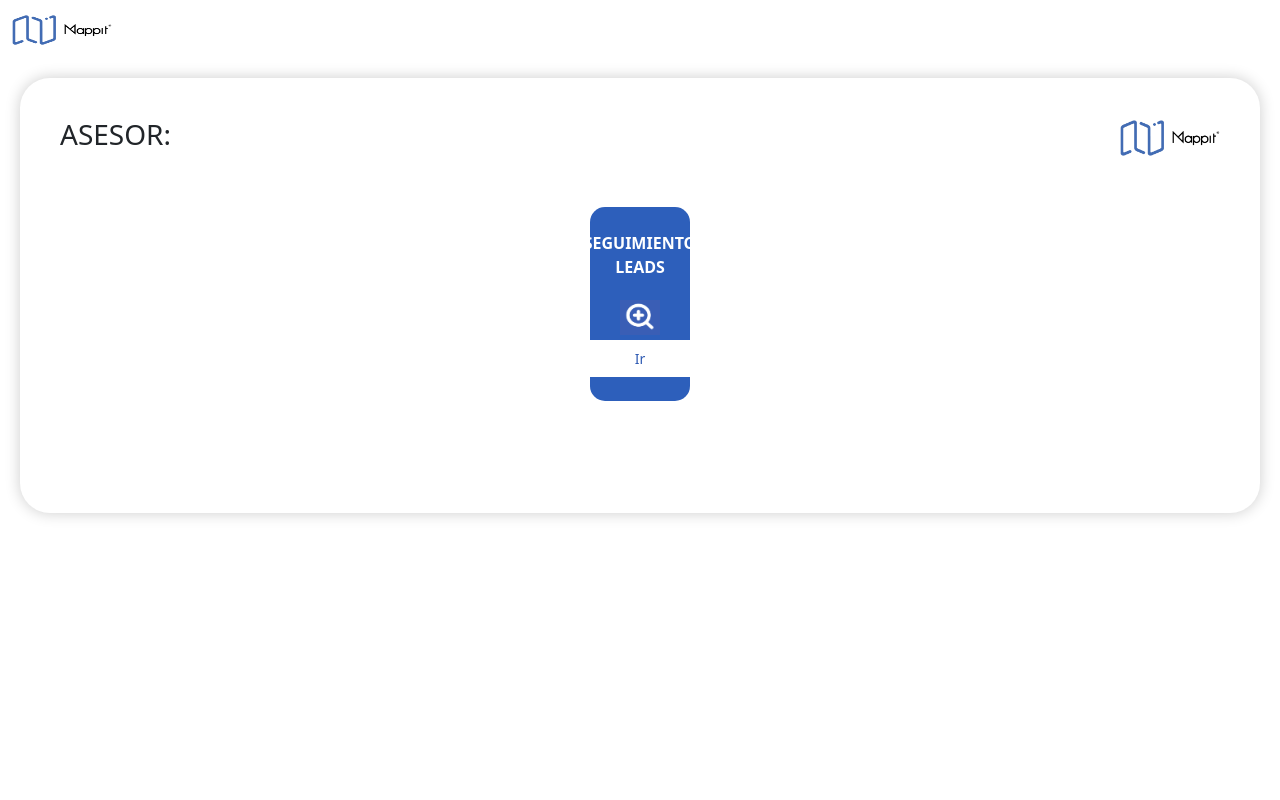
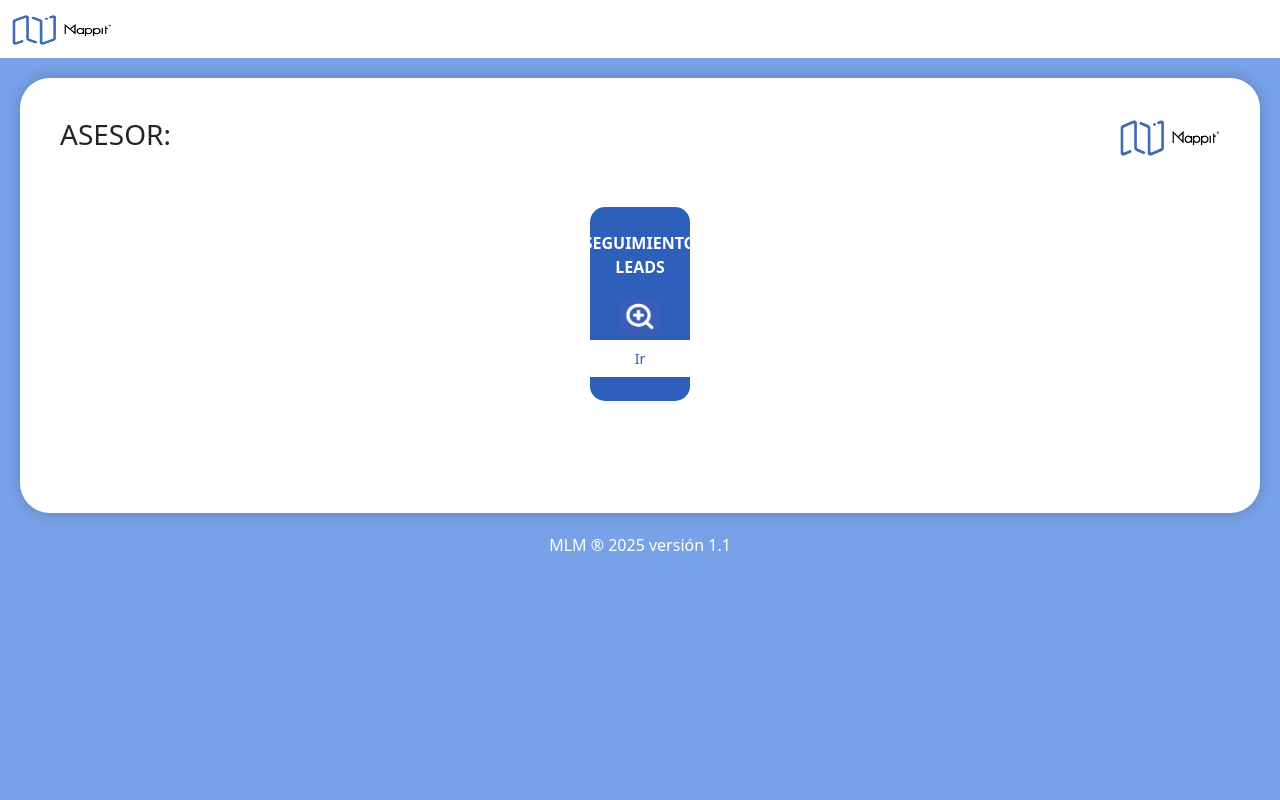
Before and after one commit to ViviCruz03/proyecto-hom, a Django app: page /accionAses/ in a window 1280 px wide. Run offline with Django 5.2, Linux system fonts and the light colour scheme; some libraries are stand-ins or nearby versions.

Commit message:
arreglo del base

```diff
--- a/mlm/templates/base.html
+++ b/mlm/templates/base.html
@@ -7,12 +7,13 @@
     <meta name="viewport" content="width=device-width, initial-scale=1.0">
     <title>Mappit Leads Manage</title>
     <link rel="icon" href="{% static 'img/logo_mapa.png' %}" type="image/x-icon">
+    <link rel="stylesheet" type="text/css" href="{% static 'css/estilos.css' %}">
 
     <!-- Boostrap -->
-    <link href="https://cdn.jsdelivr.net/npm/bootstrap@5.3.3/dist/css/bootstrap.min.css" rel="stylesheet"integrity="sha384-QWTKZyjpPEjISv5WaRU9OFeRpok6YctnYmDr5pNlyT2bRjXh0JMhjY6hW+ALEwIH" crossorigin="anonymous">
+    <!-- <link href="https://cdn.jsdelivr.net/npm/bootstrap@5.3.3/dist/css/bootstrap.min.css" rel="stylesheet"integrity="sha384-QWTKZyjpPEjISv5WaRU9OFeRpok6YctnYmDr5pNlyT2bRjXh0JMhjY6hW+ALEwIH" crossorigin="anonymous">
     <script src="https://cdn.jsdelivr.net/npm/bootstrap@5.3.3/dist/js/bootstrap.bundle.min.js"integrity="sha384-YvpcrYf0tY3lHB60NNkmXc5s9fDVZLESaAA55NDzOxhy9GkcIdslK1eN7N6jIeHz"crossorigin="anonymous"></script>
+     -->
 
-    <link rel="stylesheet" type="text/css" href="{% static 'css/estilos.css' %}">
 
     <!-- Bootstrap CSS -->
     <link href="https://cdn.jsdelivr.net/npm/bootstrap@5.3.0-alpha1/dist/css/bootstrap.min.css" rel="stylesheet">
@@ -26,7 +27,7 @@
 
 </head>
 
-<body>
+<body style="background-color: #77A2E8;;">
     <nav class="navbar navbar-expand-md" style="background-color: #ffffff;">
         <div class="container-fluid">
             <a class="navbar-brand" href="/"><img src="{% static 'img/Logo-1.png' %}" width="100" height="30" alt="Mappit Img"></a>
@@ -40,7 +41,6 @@
                     <li class="nav-item">
                         <a class="nav-link" href="/salir">Salir</a>
                     </li>
-                    {% else %}
                     <li class="nav-item">
                         <a class="nav-link" href="/login"></a>
                     </li class="nav-item">
```
